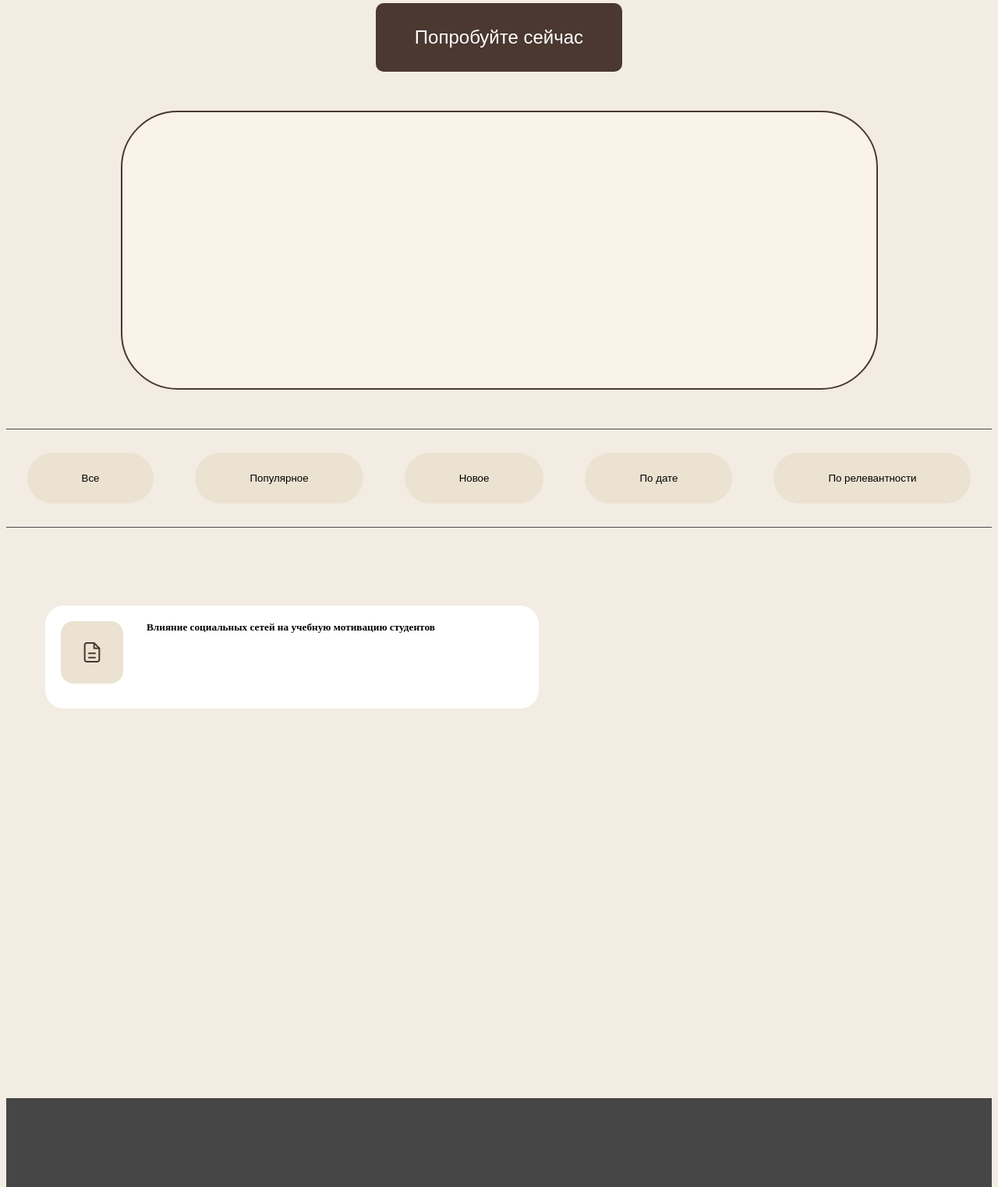
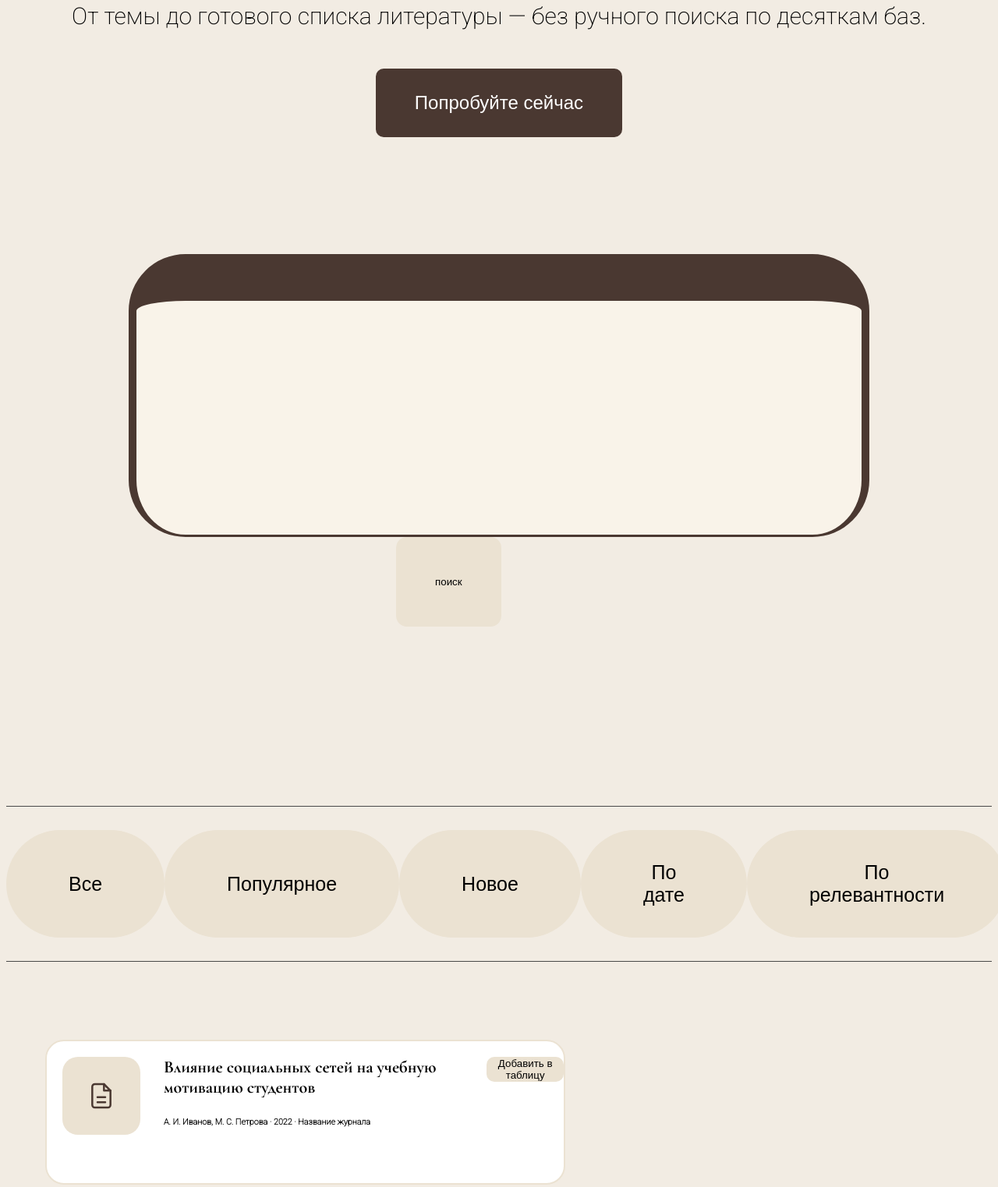
Before and after one commit to AVISAN1/SciNav-Project, a plain HTML site: page index.html in a window 1280 px wide. Shown: the part 472-1995 px from the top of the page at 78% size. Drawn offline with Linux system fonts and the light colour scheme.

Commit message:
Update-button

```diff
--- a/CSS/style.css
+++ b/CSS/style.css
@@ -36,10 +36,12 @@
 
 .Card {
     background-color: #FFFFFF;
-    width: 633px;
-    height: 132px;
+    width: 663px;
+    height: 162px;
     border-radius: 24px;
     margin-top: 50px;
+    border: 2px solid #EBE2D2;
+    padding-bottom: 20px;
 }
 
 .Content-footer {
@@ -64,10 +66,11 @@
 .Content-main h1{
     display: flex;
     font-family: CormorantGaramond;
-    font-size: 80px;
+    font-size: 100px;
     line-height: 98.3%;
     justify-content: center;
     margin-bottom: 0%;
+    margin-top: 120px;
 
 }
 
@@ -84,30 +87,31 @@
 .Content-main input{
     padding: 50px;
     border-radius: 73px;
-    margin-top: 100px;
+    margin-top: 200px;
     border: #4A3831;
+    font-size: 100px;
 }
 
 .Content-main .Under {
-    font-family: "Heebo", sans-serif;
+    font-family: "Roboto-ExtraLight", sans-serif;
     font-weight: 200;
-    font-size: 24px;
+    font-size: 20px;
     text-align: center;
 }
 
 .Content-main input{
     display: block;
     margin: 0% auto;
-    margin-top: 50px;
-    width: 867px;
-    height: 254px;
+    margin-top: 150px;
+    width: 830px;
+    height: 200px;
     background-color: #F9F3E9;
 }
 
 .Filters{
     display: flex;
     justify-content: space-between;
-    margin-top: 50px;
+    margin-top: 230px;
 }
 
 .main-button{
@@ -117,9 +121,6 @@
     font-size: 24px;
 }
 
-.main-button:Hover{
-    background-color: #000000;
-}
 
 .Content-main .main-button {
     background-color: #4A3831;
@@ -139,6 +140,7 @@
 
 header a{
     margin-top: 50px;
+    font-size: 22px;
 }
 
 .Foot{
@@ -147,12 +149,17 @@ header a{
 
 .Card-Head{
     display: flex;
+    margin-bottom: 10px;
 }
 
 .Card-Head h5{
     display: flex;
     padding-left: 30px;
+    padding-right: 30px;
     margin-top: 0%;
+    margin-bottom: 0%;
+    font-size: 22px;
+    font-family: "CormorantGaramond";
 }
 
 .Card-Head{
@@ -168,11 +175,12 @@ header a{
 }
 
 .Filters button{
-    padding-left: 70px;
-    padding-right: 70px;
-    padding-top: 25px;
-    padding-bottom: 25px;
+    padding-left: 80px;
+    padding-right: 80px;
+    padding-top: 40px;
+    padding-bottom: 40px;
     border-radius: 141px;
+    font-size: 25px;
 }
 
 .Content-main .Under {
@@ -186,8 +194,11 @@ header a{
 }
 
 .Content-main input {
-    border: 2px solid #4A3831;
+    border: 3px solid #4A3831;
     border-width: 5x;
+    border-top: 60px solid #4A3831;
+    border-left:10px solid #4A3831;
+    border-right:10px solid #4A3831;
 }
 
 .Content-main .Filters{
@@ -196,3 +207,65 @@ header a{
     border-top: 1px solid #494949;
     border-bottom: 1px solid #494949;
 }
+
+.Card img{
+    width: 100px;
+    height: 100px;
+}
+
+.Under h5{
+    font-size: 10px;
+}
+
+.Content-footer{
+    font-family: Roboto-ExtraLight;
+    font-size: 32px;
+}
+
+.Content-main .main-button:hover{
+    background-color: #EBE2D2;
+    color: #000000;
+    cursor: pointer;
+}
+
+.Content-main section{
+    margin-bottom: 20px;
+}
+
+
+.Foot h4{
+    font-family: Roboto-ExtraLight;
+}
+
+.Filters button:hover{
+    background-color: #4A3831;
+    color: #FFFFFF;
+    cursor: pointer;
+}
+
+.text-head {
+    display: block;
+}
+
+.text-head h6{
+    padding-left: 30px;
+}
+
+.Main-input{
+    display: block;
+}
+
+.text-head .Author{
+    font-family: Roboto-ExtraLight;
+}
+
+.Main-input button{
+    margin-left:500px;
+    padding: 50px;
+    border-radius: 14px;
+}
+
+
+.Card .Under-buttons{
+    display: fl;
+}
--- a/index.html
+++ b/index.html
@@ -34,8 +34,12 @@
 
                 <button class="main-button">Попробуйте сейчас</button>
             </section>
-
+            <div class="Main-input">
                 <input>
+                <button>
+                    поиск
+                </button>
+            </div>
         <nav class="Filters">
             <button>Все</button>
             <button>Популярное</button>
@@ -47,17 +51,30 @@
             <article class="Card">
                 <div class="Card-Head">
                     <img src="assets\images\Image tile.svg" alt="Notebook">
+                    <div class="text-head">
                         <h5>
                             Влияние социальных сетей на учебную мотивацию студентов
                         </h5>
+                        <h6 class="Author">
+                            А. И. Иванов, М. С. Петрова · 2022 · Название журнала
+                        </h6>
+                    </div>
+                    <div class="Under-buttons">
+                        <button>
+                            Добавить в таблицу
+                        </button>
+                    </div>
+
                 </div>
             </article>
         </div>
         <footer class="Foot">
+            <div class="text-footer">
                 <h4 class="Font-footer">О проекте</h4>
                 <p5 class="Content-footer">SciNav — навигатор по научным источникам для курсовых, дипломов и статей.
                     Подбираем релевантные публикации по теме и помогаем оформить список
                     литературы без часов ручного поиска.</p5>
+            </div>
         </footer>
     </main>
 </body>
```
Lines whose indentation alone changed are shown as unchanged.
